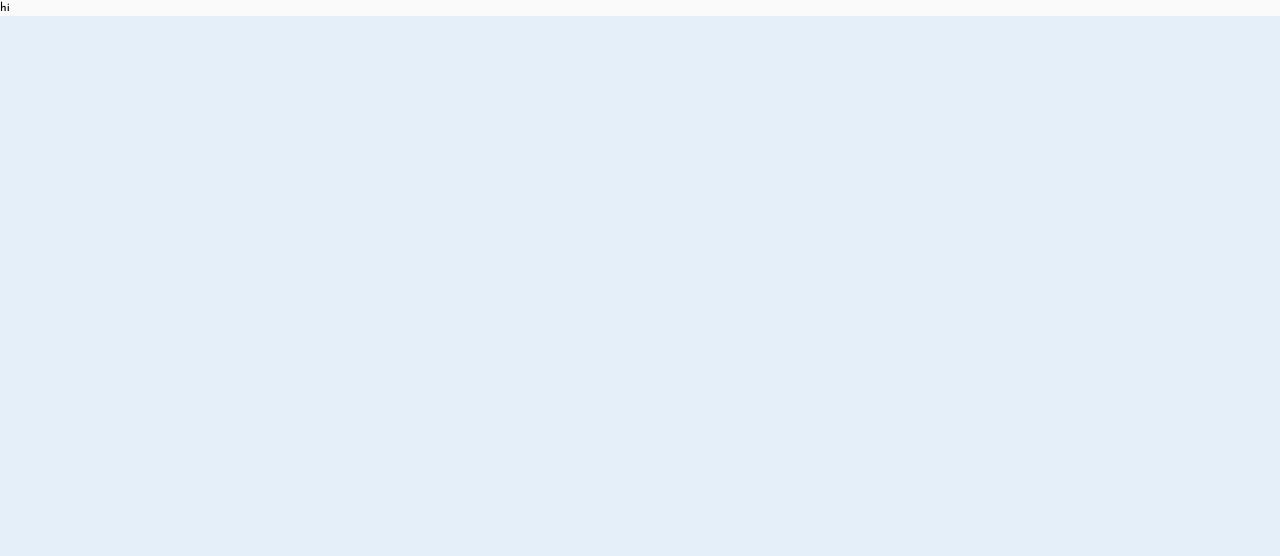
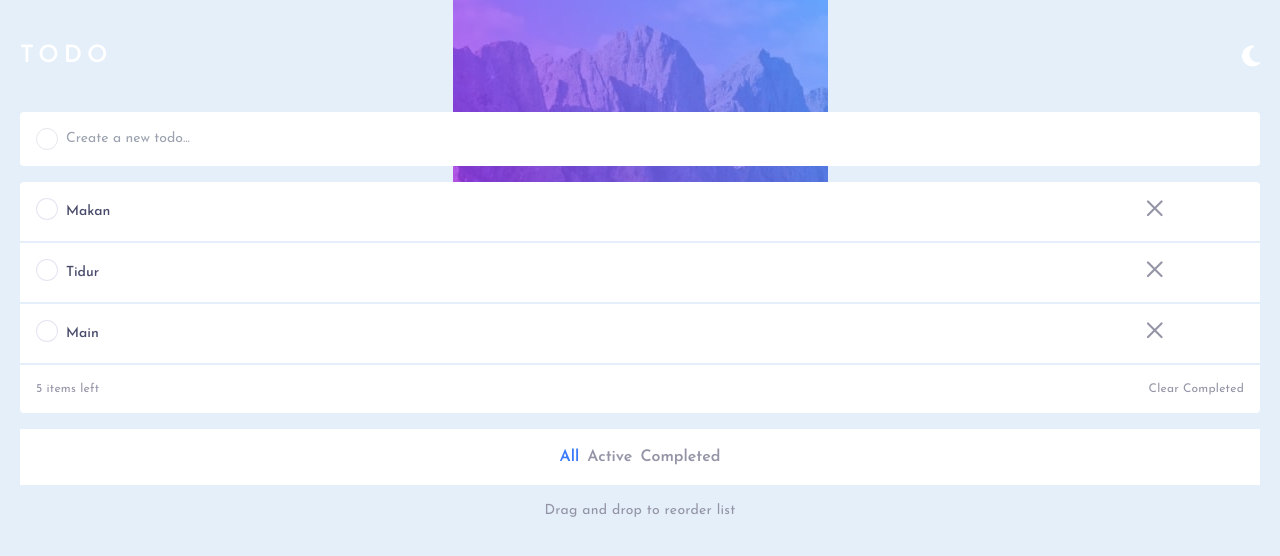
Before and after one commit to rizkiismail9a/todo-app-fe-mentor, a Vue app: page / in a window 1280 px wide. Shown: the top 556 px of the page. Built offline with nearby package versions, Linux system fonts and the light colour scheme.

Commit message:
feat: slicing activity card list

```diff
--- a/index.html
+++ b/index.html
@@ -4,6 +4,13 @@
     <meta charset="UTF-8" />
     <link rel="icon" type="image/svg+xml" href="/vite.svg" />
     <meta name="viewport" content="width=device-width, initial-scale=1.0" />
+    <link
+      rel="stylesheet"
+      href="https://cdnjs.cloudflare.com/ajax/libs/font-awesome/6.5.2/css/all.min.css"
+      integrity="sha512-SnH5WK+bZxgPHs44uWIX+LLJAJ9/2PkPKZ5QiAj6Ta86w+fsb2TkcmfRyVX3pBnMFcV7oQPJkl9QevSCWr3W6A=="
+      crossorigin="anonymous"
+      referrerpolicy="no-referrer"
+    />
     <title>Vite + Vue + TS</title>
   </head>
   <body>
--- a/package.json
+++ b/package.json
@@ -9,6 +9,7 @@
     "preview": "vite preview"
   },
   "dependencies": {
+    "primeicons": "^7.0.0",
     "vue": "^3.4.21"
   },
   "devDependencies": {
--- a/src/App.vue
+++ b/src/App.vue
@@ -1,4 +1,8 @@
-<script setup lang="ts"></script>
+<script setup lang="ts">
+import ActivityCard from '@/components/ActivityCard/ActivityCard.vue';
+</script>
 <template>
-  <div class="flex items-center bg-very-light-gray text-xs">hi</div>
+  <div data-section="layout" class="px-5 py-10">
+    <ActivityCard />
+  </div>
 </template>
--- /dev/null
+++ b/src/components/ActivityCard/ActivityCard.vue
@@ -0,0 +1,22 @@
+<script setup lang="ts">
+import CreateActivityForm from './CreateActivityForm.vue';
+import ActivityList from './ActivityList.vue';
+</script>
+<template>
+  <div data-section="activity-card" class="flex w-full flex-col gap-10">
+    <!-- Header -->
+    <div class="flex justify-between">
+      <span class="text-2xl font-semibold tracking-[5px] text-white">TODO</span>
+      <i class="fa-solid fa-moon cursor-pointer text-2xl" style="color: #fff" />
+    </div>
+
+    <div class="flex flex-col gap-4">
+      <!-- Form -->
+      <CreateActivityForm />
+      <ActivityList />
+      <span class="text-center text-sm tracking-[0.24px] text-dark-grayish-blue"
+        >Drag and drop to reorder list</span
+      >
+    </div>
+  </div>
+</template>
--- /dev/null
+++ b/src/components/ActivityCard/ActivityList.vue
@@ -0,0 +1,134 @@
+<script setup lang="ts"></script>
+<template>
+  <div
+    class="flex h-fit flex-col gap-[2px] overflow-hidden rounded bg-transparent"
+  >
+    <!-- Loop here -->
+    <div
+      data-section="checkbox-wrapper"
+      class="group relative grid w-full grid-cols-6 gap-4 overflow-hidden bg-white px-2 py-4"
+    >
+      <!-- Name of parent class should be group! That's mandatory from tailwind to activate something in children element -->
+      <label
+        for="activity1"
+        class="group relative col-span-5 ms-2 flex cursor-pointer items-center gap-2 text-sm font-medium leading-normal text-very-dark-grayish-blue"
+      >
+        <!-- Checkbox -->
+        <div
+          class="flex h-[22px] w-[22px] shrink-0 items-center self-start rounded-full bg-very-light-grayish-blue group-hover:bg-check-bg"
+        >
+          <input
+            id="activity1"
+            type="checkbox"
+            value=""
+            class="peer mx-auto h-5 w-5 shrink-0 cursor-pointer appearance-none rounded-full border-0 bg-white checked:h-[22px] checked:w-[22px] checked:bg-check-bg focus:outline-none focus:ring-offset-0"
+          />
+
+          <!-- Checkbox icon -->
+          <i
+            class="fa-solid fa-check pointer-events-none absolute left-[5.5px] top-[5.5px] hidden text-[12px] text-white peer-checked:block"
+          ></i>
+        </div>
+
+        <!-- text label -->
+        <span class="text-justify text-sm">Makan </span>
+
+        <!-- X mark -->
+      </label>
+      <div class="m-auto h-full w-6">
+        <i class="pi pi-times text-xl font-light text-dark-grayish-blue"></i>
+      </div>
+    </div>
+
+    <div
+      data-section="checkbox-wrapper"
+      class="group relative grid w-full grid-cols-6 gap-4 overflow-hidden bg-white px-2 py-4"
+    >
+      <!-- Name of parent class should be group! That's mandatory from tailwind to activate something in children element -->
+      <label
+        for="activity2"
+        class="group relative col-span-5 ms-2 flex cursor-pointer items-center gap-2 text-sm font-medium leading-normal text-very-dark-grayish-blue"
+      >
+        <!-- Checkbox -->
+        <div
+          class="flex h-[22px] w-[22px] shrink-0 items-center self-start rounded-full bg-very-light-grayish-blue group-hover:bg-check-bg"
+        >
+          <input
+            id="activity2"
+            type="checkbox"
+            value=""
+            class="peer mx-auto h-5 w-5 shrink-0 cursor-pointer appearance-none rounded-full border-0 bg-white checked:h-[22px] checked:w-[22px] checked:bg-check-bg focus:outline-none focus:ring-offset-0"
+          />
+
+          <!-- Checkbox icon -->
+          <i
+            class="fa-solid fa-check pointer-events-none absolute left-[5.5px] top-[5.5px] hidden text-[12px] text-white peer-checked:block"
+          ></i>
+        </div>
+
+        <!-- text label -->
+        <span class="text-justify text-sm">Tidur</span>
+
+        <!-- X mark -->
+      </label>
+      <div class="m-auto h-full w-6">
+        <i class="pi pi-times text-xl font-light text-dark-grayish-blue"></i>
+      </div>
+    </div>
+
+    <div
+      data-section="checkbox-wrapper"
+      class="group relative grid w-full grid-cols-6 gap-4 overflow-hidden bg-white px-2 py-4"
+    >
+      <!-- Name of parent class should be group! That's mandatory from tailwind to activate something in children element -->
+      <label
+        for="act3"
+        class="group relative col-span-5 ms-2 flex cursor-pointer items-center gap-2 text-sm font-medium leading-normal text-very-dark-grayish-blue"
+      >
+        <!-- Checkbox -->
+        <div
+          class="flex h-[22px] w-[22px] shrink-0 items-center self-start rounded-full bg-very-light-grayish-blue group-hover:bg-check-bg"
+        >
+          <input
+            id="act3"
+            type="checkbox"
+            value=""
+            class="peer mx-auto h-5 w-5 shrink-0 cursor-pointer appearance-none rounded-full border-0 bg-white checked:h-[22px] checked:w-[22px] checked:bg-check-bg focus:outline-none focus:ring-offset-0"
+          />
+
+          <!-- Checkbox icon -->
+          <i
+            class="fa-solid fa-check pointer-events-none absolute left-[5.5px] top-[5.5px] hidden text-[12px] text-white peer-checked:block"
+          ></i>
+        </div>
+
+        <!-- text label -->
+        <span class="text-justify text-sm">Main</span>
+
+        <!-- X mark -->
+      </label>
+      <div class="m-auto h-full w-6">
+        <i class="pi pi-times text-xl font-light text-dark-grayish-blue"></i>
+      </div>
+    </div>
+
+    <!-- Footer feature -->
+    <div
+      class="flex w-full items-center justify-between bg-white p-4 text-xs tracking-[0.24px] text-dark-grayish-blue"
+    >
+      <span>5 items left</span>
+      <span>Clear Completed</span>
+    </div>
+  </div>
+
+  <!-- Filter feature -->
+  <div
+    class="flex justify-center gap-2 bg-white p-4 font-semibold text-dark-grayish-blue"
+  >
+    <span class="text-primary-light-blue hover:text-very-dark-desaturated-blue"
+      >All</span
+    >
+    <span class="hover:text-very-dark-desaturated-blue">Active</span>
+    <span class="hover:text-very-dark-desaturated-blue">Completed</span>
+  </div>
+</template>
--- /dev/null
+++ b/src/components/ActivityCard/CreateActivityForm.vue
@@ -0,0 +1,12 @@
+<template>
+  <form class="w-full rounded bg-white p-4">
+    <div class="flex w-full items-center gap-2">
+      <div class="h-[22px] w-[22px] shrink-0 rounded-full border" />
+      <input
+        type="text"
+        class="text-sm text-very-dark-grayish-blue focus:outline-none"
+        placeholder="Create a new todo..."
+      />
+    </div>
+  </form>
+</template>
--- a/src/components/HelloWorld.vue
+++ /dev/null
@@ -1,38 +0,0 @@
-<script setup lang="ts">
-import { ref } from 'vue'
-
-defineProps<{ msg: string }>()
-
-const count = ref(0)
-</script>
-
-<template>
-  <h1>{{ msg }}</h1>
-
-  <div class="card">
-    <button type="button" @click="count++">count is {{ count }}</button>
-    <p>
-      Edit
-      <code>components/HelloWorld.vue</code> to test HMR
-    </p>
-  </div>
-
-  <p>
-    Check out
-    <a href="https://vuejs.org/guide/quick-start.html#local" target="_blank"
-      >create-vue</a
-    >, the official Vue + Vite starter
-  </p>
-  <p>
-    Install
-    <a href="https://github.com/vuejs/language-tools" target="_blank">Volar</a>
-    in your IDE for a better DX
-  </p>
-  <p class="read-the-docs">Click on the Vite and Vue logos to learn more</p>
-</template>
-
-<style scoped>
-.read-the-docs {
-  color: #888;
-}
-</style>
--- a/src/index.css
+++ b/src/index.css
@@ -1,4 +1,4 @@
-@import url("https://fonts.googleapis.com/css2?family=Josefin+Sans:ital,wght@0,100..700;1,100..700&display=swap");
+@import url('https://fonts.googleapis.com/css2?family=Josefin+Sans:ital,wght@0,100..700;1,100..700&display=swap');
 
 @tailwind base;
 @tailwind components;
@@ -12,5 +12,12 @@ body,
   min-height: 100vh;
   width: 100%;
   background-color: #e5effa;
-  font-family: "Josefin Sans", sans-serif;
+  font-family: 'Josefin Sans', sans-serif;
 }
+
+body {
+  background-image: url('/public/images/bg-mobile-light.jpg');
+  background-repeat: no-repeat;
+  background-attachment: fixed;
+  background-position: center top;
+}
--- /dev/null
+++ b/src/shims-vue.d.ts
@@ -0,0 +1,9 @@
+/* eslint-disable */
+declare module '*.vue' {
+  import type { DefineComponent } from 'vue';
+  const component: DefineComponent<{}, {}, any>;
+  export default component;
+}
+
+declare module 'tsv2-library/src/presets';
+declare module 'tsv2-library/src/colors.config.json';
--- a/tailwind.config.js
+++ b/tailwind.config.js
@@ -1,22 +1,31 @@
 /** @type {import('tailwindcss').Config} */
 export default {
-  content: ["./index.html", "./src/**/*.{vue,js,ts}"],
+  content: ['./index.html', './src/**/*.{vue,js,ts}'],
   theme: {
     extend: {
       colors: {
-        "primary-light-blue": "#3a7bfd",
-        "very-light-gray": "hsl(0, 0%, 98%)",
-        "very-light-grayish-blue": "hsl(236, 33%, 92%)",
-        "light-grayish-blue": "hsl(233, 11%, 84%)",
-        "dark-grayish-blue": "hsl(236, 9%, 61%)",
-        "very-dark-grayish-blue": "hsl(235, 19%, 35%)",
-        "very-dark-blue": "hsl(235, 21%, 11%)",
-        "very-dark-desaturated-blue": "hsl(235, 24%, 19%)",
-        "light-grayish-blue-hover": "hsl(236, 33%, 92%)",
-        "very-dark-grayish-blue-2": "hsl(237, 14%, 26%)",
+        'primary-light-blue': '#3a7bfd',
+        'very-light-gray': 'hsl(0, 0%, 98%)',
+        'very-light-grayish-blue': 'hsl(236, 33%, 92%)',
+        'light-grayish-blue': 'hsl(233, 11%, 84%)',
+        'dark-grayish-blue': 'hsl(236, 9%, 61%)',
+        'very-dark-grayish-blue': 'hsl(235, 19%, 35%)',
+        'very-dark-blue': 'hsl(235, 21%, 11%)',
+        'very-dark-desaturated-blue': 'hsl(235, 24%, 19%)',
+        'light-grayish-blue-hover': 'hsl(236, 33%, 92%)',
+        'very-dark-grayish-blue-2': 'hsl(237, 14%, 26%)',
       },
       backgroundImage: {
-        "check-bg": "linear-gradient(to right, hsl(192, 100%, 67%), hsl(280, 87%, 65%))",
+        'check-bg':
+          'linear-gradient(to bottom right, hsl(192, 100%, 67%), hsl(280, 87%, 65%))',
+      },
+      borderImage: {
+        'hover-bg':
+          'linear-gradient(to bottom right, hsl(192, 100%, 67%), hsl(280, 87%, 65%))',
+      },
+      screens: {
+        phone: '375px',
+        desktop: '1440px',
       },
     },
   },
```
Also changed, not shown: src/main.ts (+5 -4 lines), 1 other file (tests, documents, lock files or other folders).
